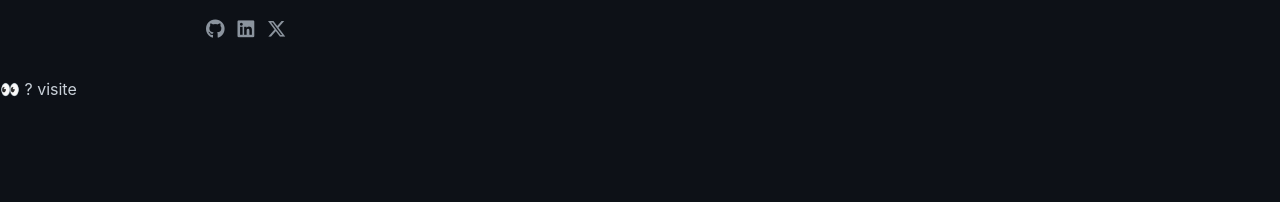
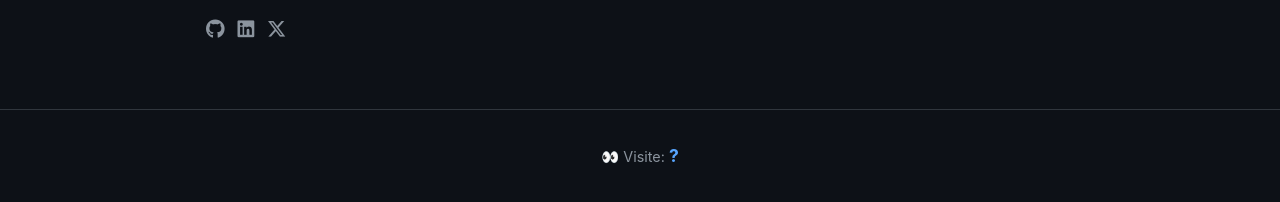
Before and after one commit to DemPago/DemPago.github.io, a Jekyll site: the page built from index.md, in a window 1280 px wide. Shown: the part 359-561 px from the top of the page. Built offline with Jekyll 4.4.1, drawn with Linux system fonts in a browser that asks for light colours.

Commit message:
Fix counter styling

```diff
--- a/_layouts/default.html
+++ b/_layouts/default.html
@@ -416,6 +416,21 @@
       padding-top: 1.5rem;
       border-top: 1px solid var(--border);
     }
+
+    footer {
+      text-align: center;
+      padding: 2rem;
+      color: #8b949e;
+      font-size: 0.9rem;
+      border-top: 1px solid var(--border);
+      margin-top: 2rem;
+    }
+
+    #counter {
+      color: var(--accent);
+      font-weight: bold;
+      font-size: 1.1rem;
+    }
   </style>
 </head>
 <body>
@@ -443,7 +458,7 @@
     </main>
   </div>
   <footer>
-    <p>👀 <span id="counter">-</span> visite</p>
+    <p>👀 Visite: <span id="counter">-</span></p>
   </footer>
   <script>
     function formatCounter(num) {
```
